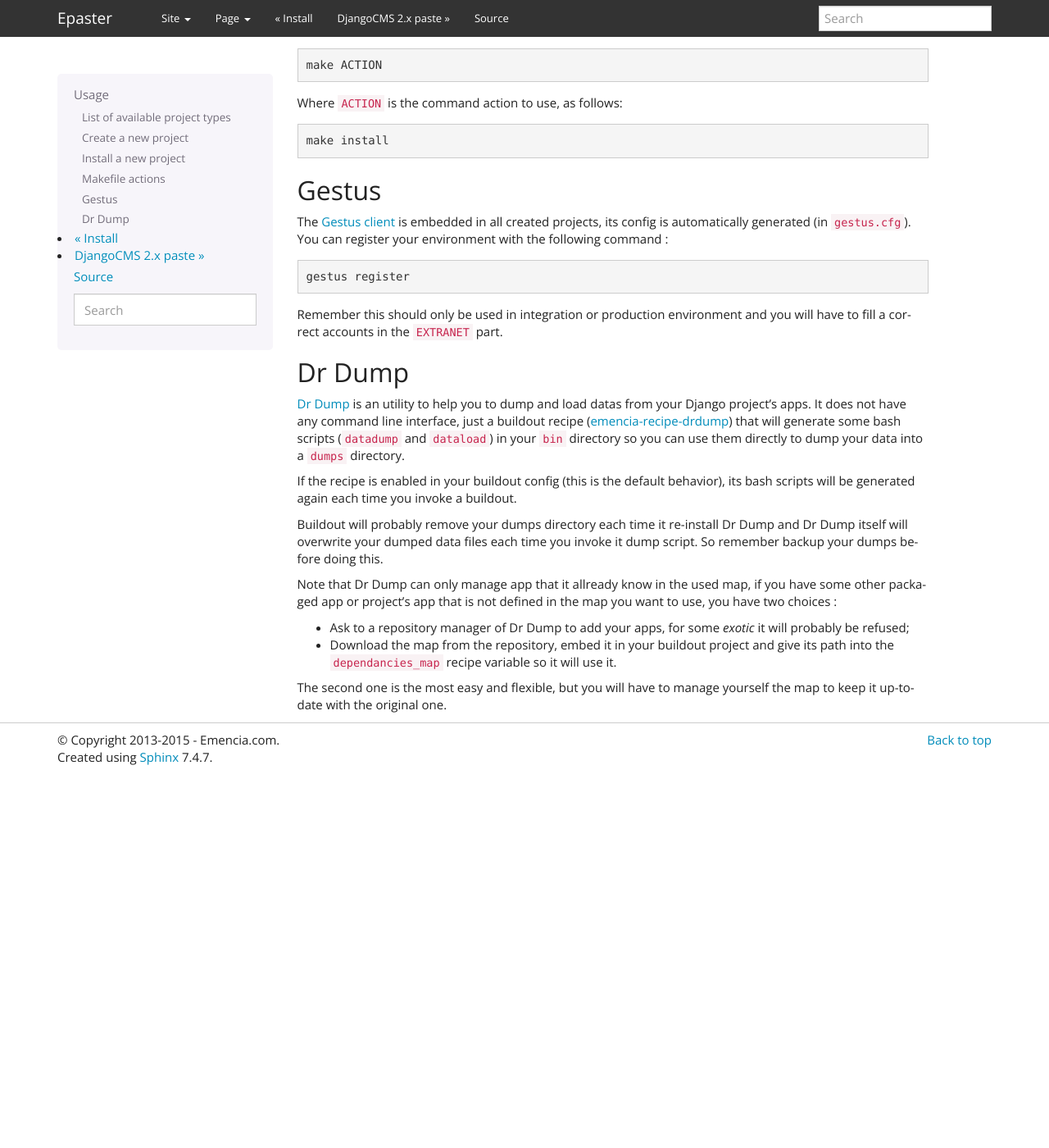
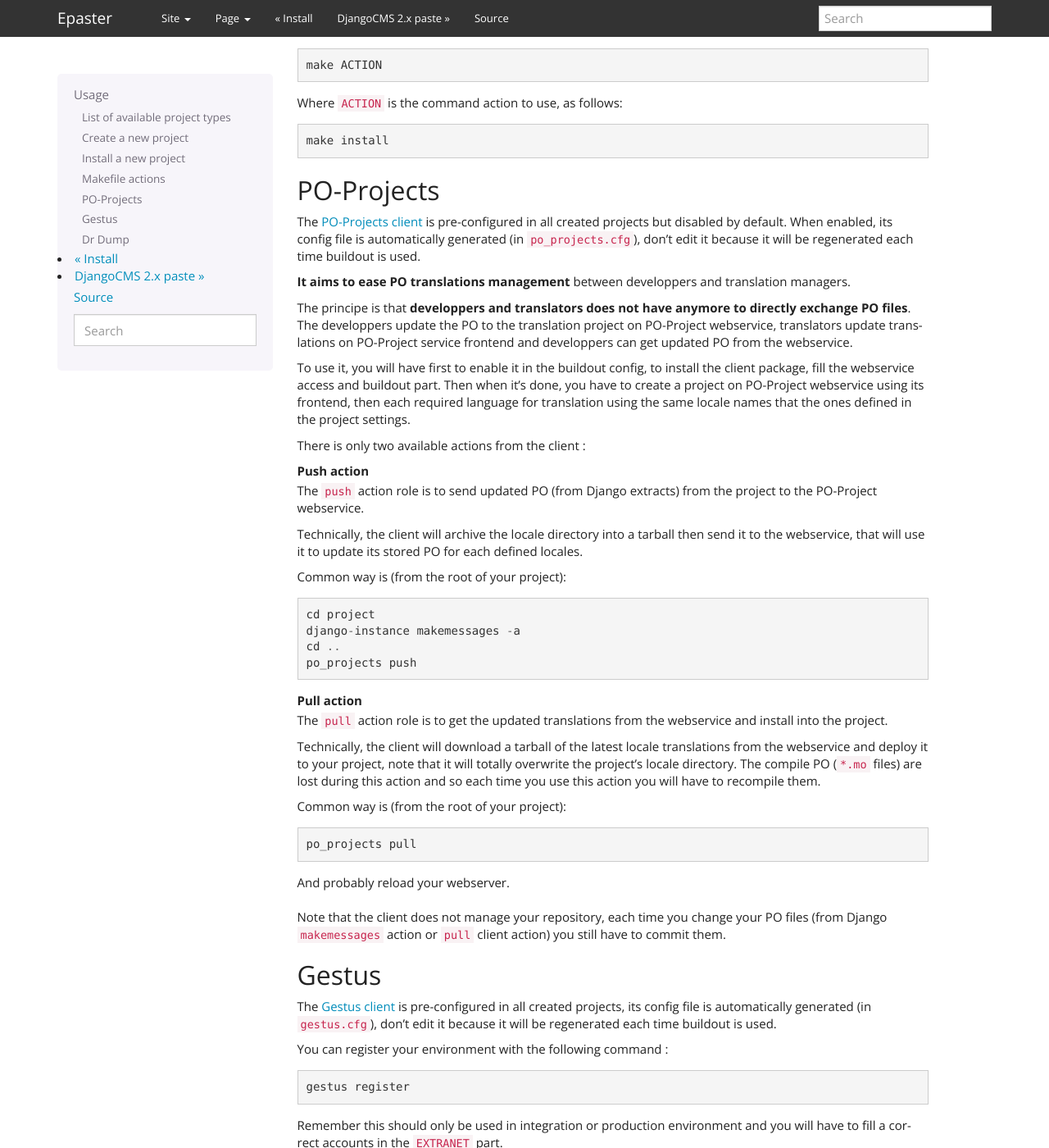
Before and after one commit to emencia/Epaster, a Sphinx documentation site: the page built from docs/usage.rst, in a window 1280 px wide and 1400 px high, scrolled down 1531 px. Shown: the whole window at 82% size. Built offline with Sphinx 7.4.7, drawn with Linux system fonts in a browser that asks for light colours; the version number could not be read and is left out; before the commit the page ends 2475 px from its top, so only the background shows below that; some of the changed text lies outside the part shown.

Commit message:
Add PO-project client help in doc

```diff
--- a/docs/usage.rst
+++ b/docs/usage.rst
@@ -2,6 +2,7 @@
 .. _buildout: http://www.buildout.org/
 .. _virtualenv: http://www.virtualenv.org/
 .. _Gestus client: https://github.com/sveetch/Gestus-client
+.. _PO-Projects client: https://github.com/sveetch/PO-Projects-client
 .. _Dr Dump: https://github.com/emencia/dr-dump
 .. _emencia-recipe-drdump: https://github.com/emencia/emencia-recipe-drdump
 
@@ -81,10 +82,51 @@ Where ``ACTION`` is the command action to use, as follows: ::
 
     make install
 
+PO-Projects
+===========
+
+The `PO-Projects client`_ is pre-configured in all created projects but disabled by default. When enabled, its config file is automatically generated (in ``po_projects.cfg``), don't edit it because it will be regenerated each time buildout is used.
+
+**It aims to ease PO translations management** between developpers and translation managers.
+
+The principe is that **developpers and translators does not have anymore to directly exchange PO files**. The developpers update the PO to the translation project on PO-Project webservice, translators update translations on PO-Project service frontend and developpers can get updated PO from the webservice.
+
+To use it, you will have first to enable it in the buildout config, to install the client package, fill the webservice access and buildout part. Then when it's done, you have to create a project on PO-Project webservice using its frontend, then each required language for translation using the same locale names that the ones defined in the project settings.
+
+There is only two available actions from the client :
+
+Push action
+    The ``push`` action role is to send updated PO (from Django extracts) from the project to the PO-Project webservice.
+
+    Technically, the client will archive the locale directory into a tarball then send it to the webservice, that will use it to update its stored PO for each defined locales.
+
+    Common way is (from the root of your project): ::
+
+        cd project
+        django-instance makemessages -a
+        cd ..
+        po_projects push
+
+
+Pull action
+    The ``pull`` action role is to get the updated translations from the webservice and install into the project.
+
+    Technically, the client will download a tarball of the latest locale translations from the webservice and deploy it to your project, note that it will totally overwrite the project's locale directory. The compile PO (``*.mo`` files) are lost during this action and so each time you use this action you will have to recompile them.
+
+    Common way is (from the root of your project): ::
+
+        po_projects pull
+
+    And probably reload your webserver.
+
+Note that the client does not manage your repository, each time you change your PO files (from Django ``makemessages`` action or ``pull`` client action) you still have to commit them.
+
 Gestus
 ======
 
-The `Gestus client`_ is embedded in all created projects, its config is automatically generated (in ``gestus.cfg``). You can register your environment with the following command : ::
+The `Gestus client`_ is pre-configured in all created projects, its config file is automatically generated (in ``gestus.cfg``), don't edit it because it will be regenerated each time buildout is used.
+
+You can register your environment with the following command : ::
 
     gestus register
 
@@ -101,7 +143,7 @@ Buildout will probably remove your dumps directory each time it re-install Dr Du
 
 Note that Dr Dump can only manage app that it allready know in the used map, if you have some other packaged app or project's app that is not defined in the map you want to use, you have two choices :
 
-* Ask to a repository manager of Dr Dump to add your apps, for some *exotic* it will probably be refused;
+* Ask to a repository manager of Dr Dump to add your apps, for some *exotic* or uncommon apps it will probably be refused;
 * Download the map from the repository, embed it in your buildout project and give its path into the ``dependancies_map`` recipe variable so it will use it.
 
 The second one is the most easy and flexible, but you will have to manage yourself the map to keep it up-to-date with the original one.
```
